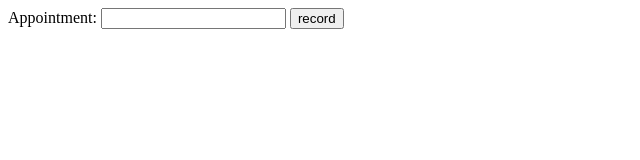
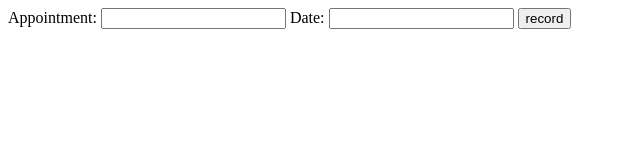
Before and after one commit to abdullah2891/AppointmentApp, a plain HTML site: page index.html in a window 1280 px wide. Shown: the whole page, without its empty margins (0-640 px from the left). Drawn offline with Linux system fonts and the light colour scheme.

```diff
--- a/index.html
+++ b/index.html
@@ -8,7 +8,7 @@
 
 <form method = POST action="cgi-bin/schedule_model.pl">
     Appointment:  <input type="text" name="appointment">
-
+    Date: <input type="text" name = "schedule_time">
     <input type="submit" value="record">
 </form>
 
```
Also changed, not shown: 2 other files.
